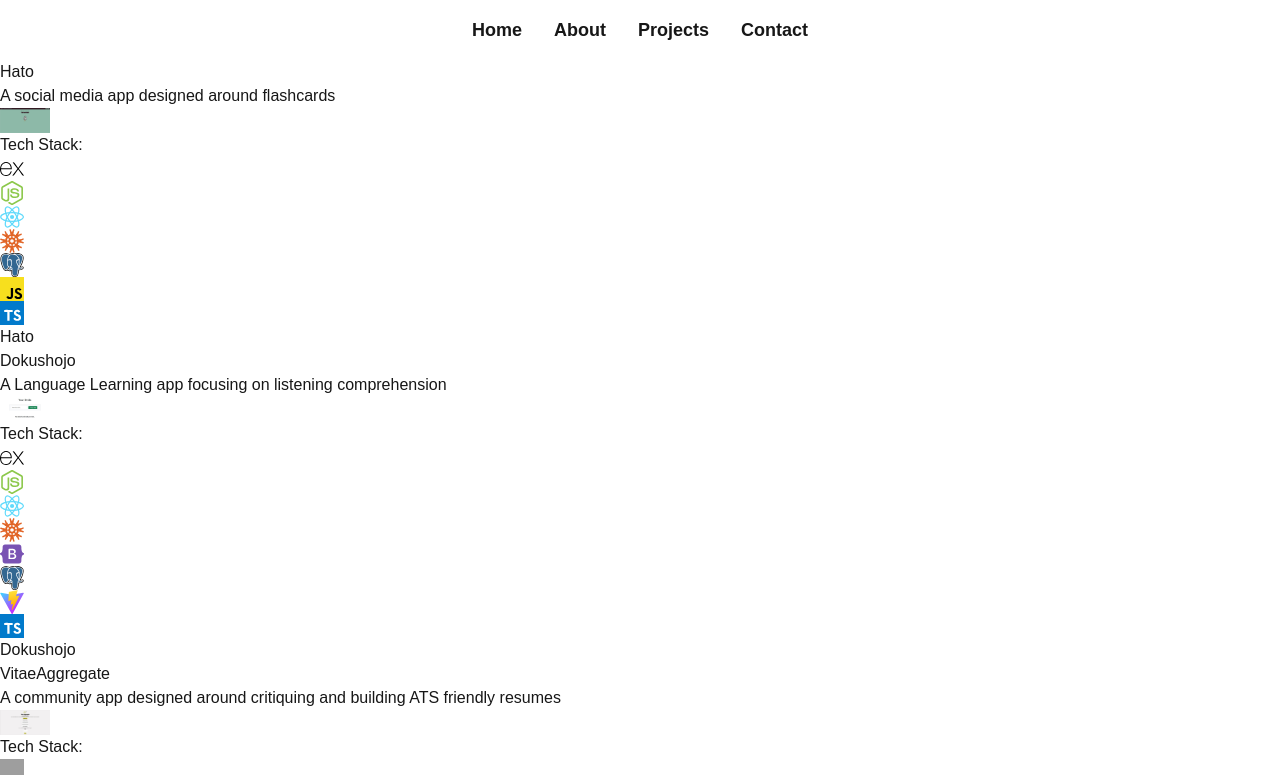
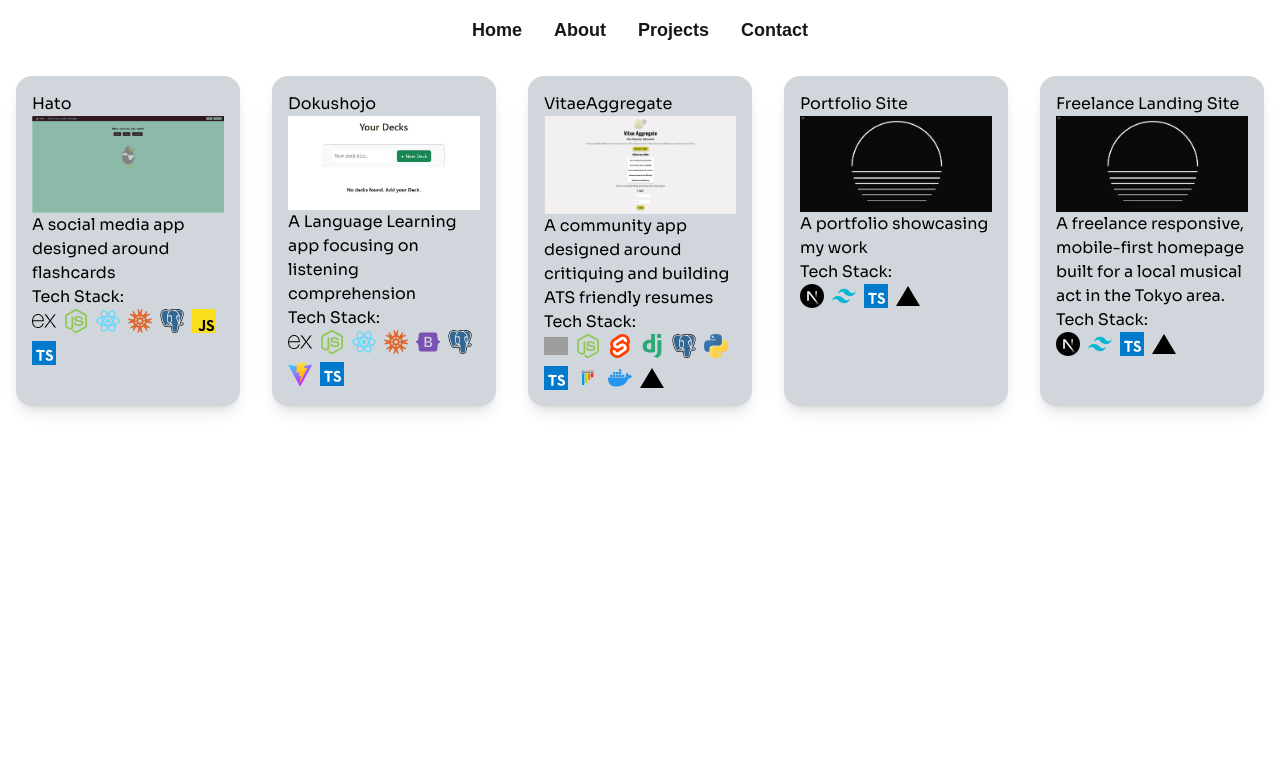
Before and after one commit to Bcook2289/portfolio, a Next.js app in the folder portfolio-project/: page /projects in a window 1280 px wide. Shown: the top 775 px of the page. Built offline with nearby package versions, Linux system fonts and the light colour scheme; grey boxes are pictures that could not be loaded.

Commit message:
set up the initial structure for projects to display as cards.

```diff
--- a/portfolio-project/src/app/projects/page.tsx
+++ b/portfolio-project/src/app/projects/page.tsx
@@ -74,15 +74,20 @@ export default function ProjectsPage() {
     return (
         <>
             <NavBar/>
-            <div>
+            <div className="flex justify-center">
                 {projectData.map((project, index) => (
-                    <div key={index}>
-                        <h2>{ project.title }</h2>
+                    <div
+                        key={index}
+                        className="rounded-2xl shadow-lg overflow-hidden font-sora bg-gray-300 text-black dark:bg-white p-4 m-4 w-70"
+                    >
+                        <div className="flex flex-col justify-center">
+                            <Link href={project.link}>{project.title}</Link>
+                            <Image alt= {project.title} src={project.image} width={200} height={200}/>
+                        </div>
                         <p>{ project.desc }</p>
-                        <Image alt= {project.title} src={project.image} width={50} height={50}/>
                         <div>
                             <h3>Tech Stack:</h3>
-                            <ul>
+                            <ul className="flex gap-2 flex-wrap items-center">
                                 {project.tech.map((techItem : string, techIndex) => (
                                     <li key={techIndex}>
                                         <Image alt={techItem} src={techIcons[techItem]} title={techItem} width={24} height={24}/>
@@ -90,7 +95,6 @@ export default function ProjectsPage() {
                                 ))}
                             </ul>
                         </div>
-                        <Link href={project.link}>{project.title}</Link>
                     </div>
                 ))}
             </div>
```
